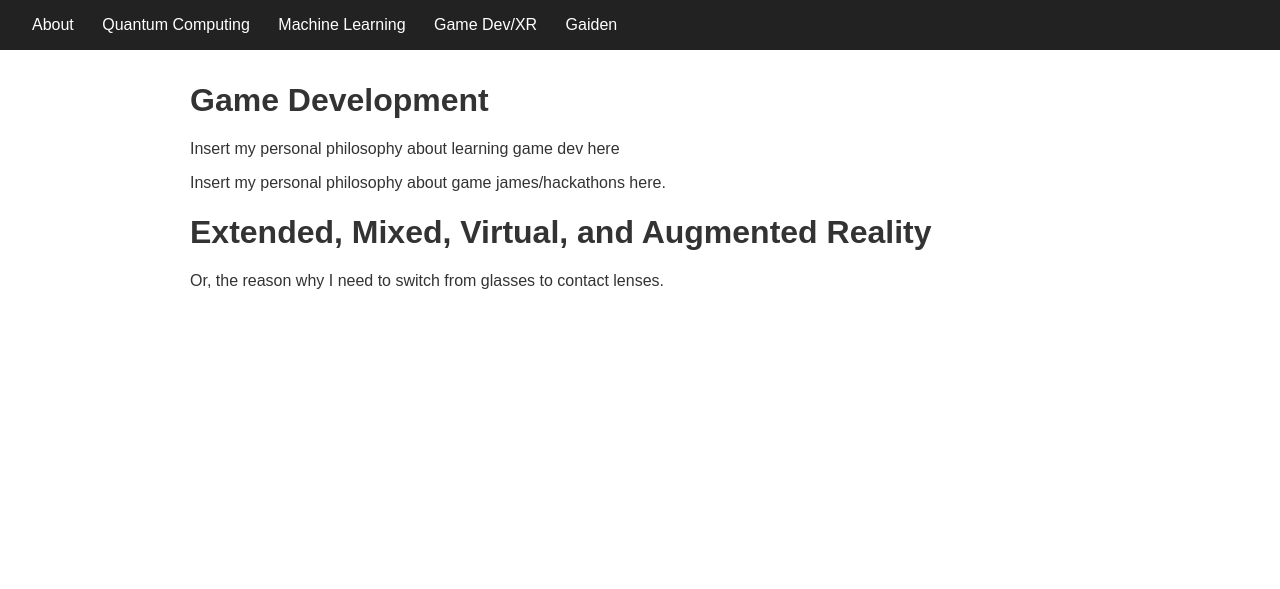
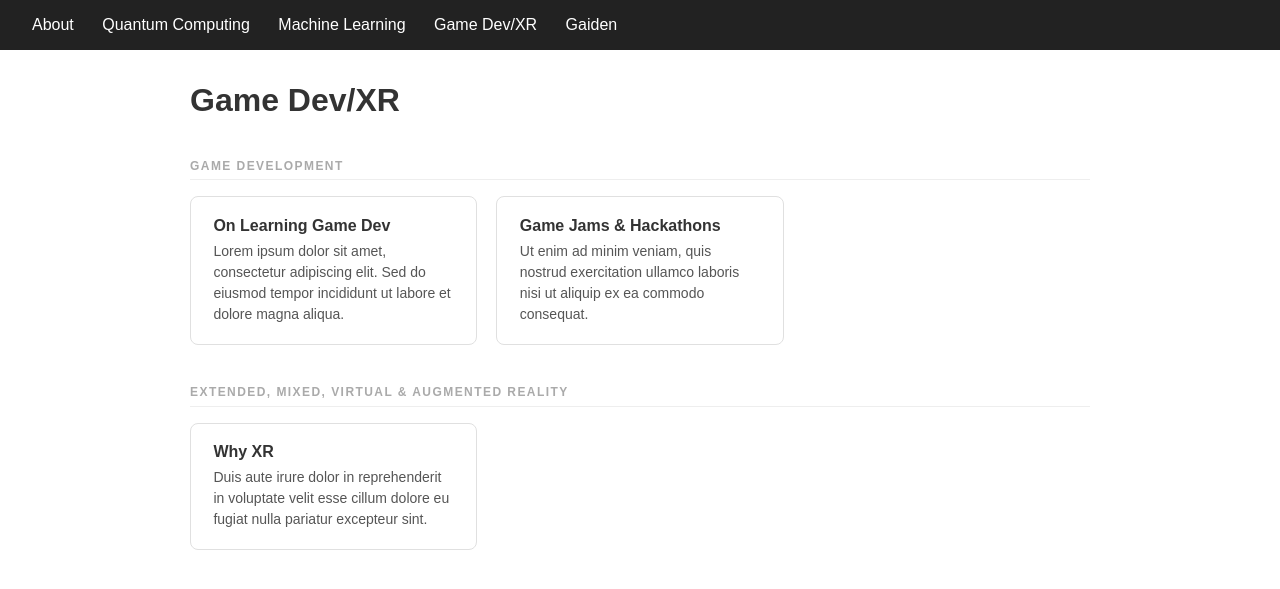
Before and after one commit to AAbhi256/AAbhi256.github.io, a Jekyll site: the page built from xr.md, in a window 1280 px wide. Shown: the top 589 px of the page. Built offline with Jekyll 4.4.1, drawn with Linux system fonts in a browser that asks for light colours.

Commit message:
writeups setup

```diff
--- a/xr.md
+++ b/xr.md
@@ -3,13 +3,57 @@ layout: default
 title: Game Dev/XR
 ---
 
-# Game Development
+<style>
+  .section-header {
+    font-size: 0.75rem;
+    font-weight: 700;
+    letter-spacing: 0.12em;
+    text-transform: uppercase;
+    color: #aaa;
+    margin: 2.5rem 0 1rem;
+    padding-bottom: 0.4rem;
+    border-bottom: 1px solid #eee;
+  }
+  .writeup-grid { display: grid; grid-template-columns: repeat(auto-fill, minmax(260px, 1fr)); gap: 1.2rem; }
+  .writeup-card {
+    border: 1px solid #e0e0e0;
+    border-radius: 8px;
+    padding: 1.2rem 1.4rem;
+    text-decoration: none;
+    color: inherit;
+    display: block;
+    transition: box-shadow 0.15s, border-color 0.15s;
+  }
+  .writeup-card:hover { box-shadow: 0 4px 16px rgba(0,0,0,0.10); border-color: #aaa; }
+  .writeup-card .wc-title { font-weight: 600; margin-bottom: 0.4rem; }
+  .writeup-card .wc-desc { font-size: 0.875rem; color: #555; line-height: 1.5; }
+</style>
 
-Insert my personal philosophy about learning game dev here
+# Game Dev/XR
 
-Insert my personal philosophy about game james/hackathons here.
+<div class="section-header">Game Development</div>
 
+<div class="writeup-grid">
 
-# Extended, Mixed, Virtual, and Augmented Reality
+  <a class="writeup-card" href="/xr/game-dev-philosophy">
+    <div class="wc-title">On Learning Game Dev</div>
+    <div class="wc-desc">Lorem ipsum dolor sit amet, consectetur adipiscing elit. Sed do eiusmod tempor incididunt ut labore et dolore magna aliqua.</div>
+  </a>
 
-Or, the reason why I need to switch from glasses to contact lenses.
+  <a class="writeup-card" href="/xr/game-jams">
+    <div class="wc-title">Game Jams & Hackathons</div>
+    <div class="wc-desc">Ut enim ad minim veniam, quis nostrud exercitation ullamco laboris nisi ut aliquip ex ea commodo consequat.</div>
+  </a>
+
+</div>
+
+<div class="section-header">Extended, Mixed, Virtual & Augmented Reality</div>
+
+<div class="writeup-grid">
+
+  <a class="writeup-card" href="/xr/xr-intro">
+    <div class="wc-title">Why XR</div>
+    <div class="wc-desc">Duis aute irure dolor in reprehenderit in voluptate velit esse cillum dolore eu fugiat nulla pariatur excepteur sint.</div>
+  </a>
+
+</div>
```
Also changed, not shown: ml.md (+46 -4 lines), qc.md (+36 -2 lines), xr/game-dev-philosophy.md (added, +6 -0 lines), xr/game-jams.md (added, +6 -0 lines), xr/xr-intro.md (added, +6 -0 lines).
